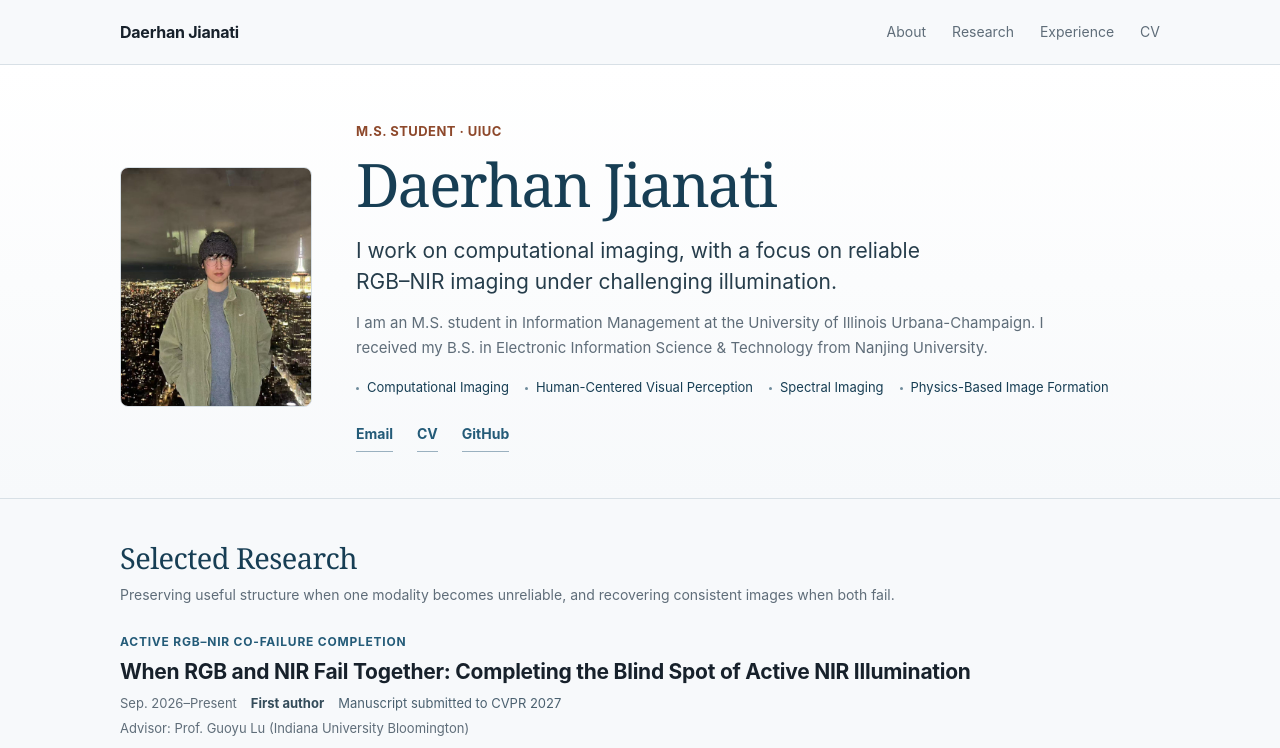
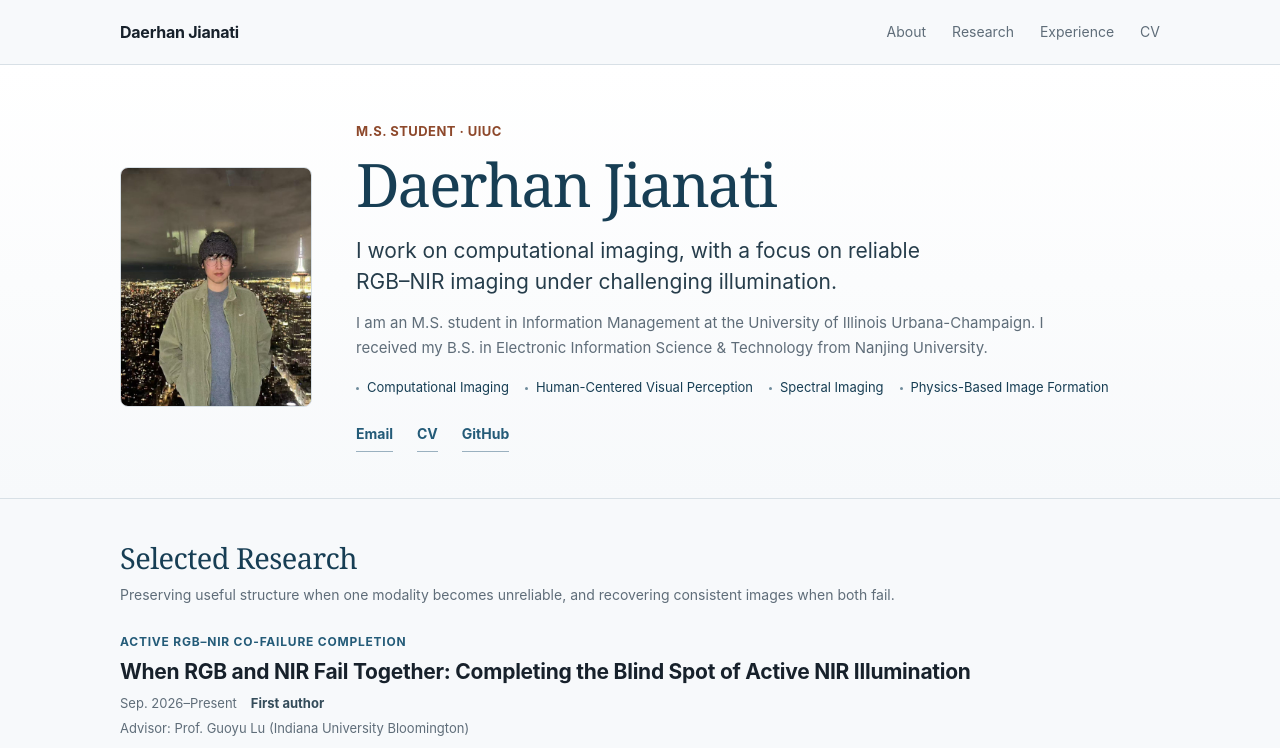
Before and after one commit to Darhan7/home, a plain HTML site: page index.html in a window 1280 px wide. Shown: the top 748 px of the page. Drawn offline with Linux system fonts and the light colour scheme.

Commit message:
Remove CVPR submission status from research project

```diff
--- a/index.html
+++ b/index.html
@@ -260,7 +260,6 @@
               <p class="project-meta">
                 <span>Sep. 2026–Present</span>
                 <span class="author">First author</span>
-                <span class="state">Manuscript submitted to CVPR 2027</span>
               </p>
               <p class="advisor">Advisor: Prof. Guoyu Lu (Indiana University Bloomington)</p>
             </header>
```
